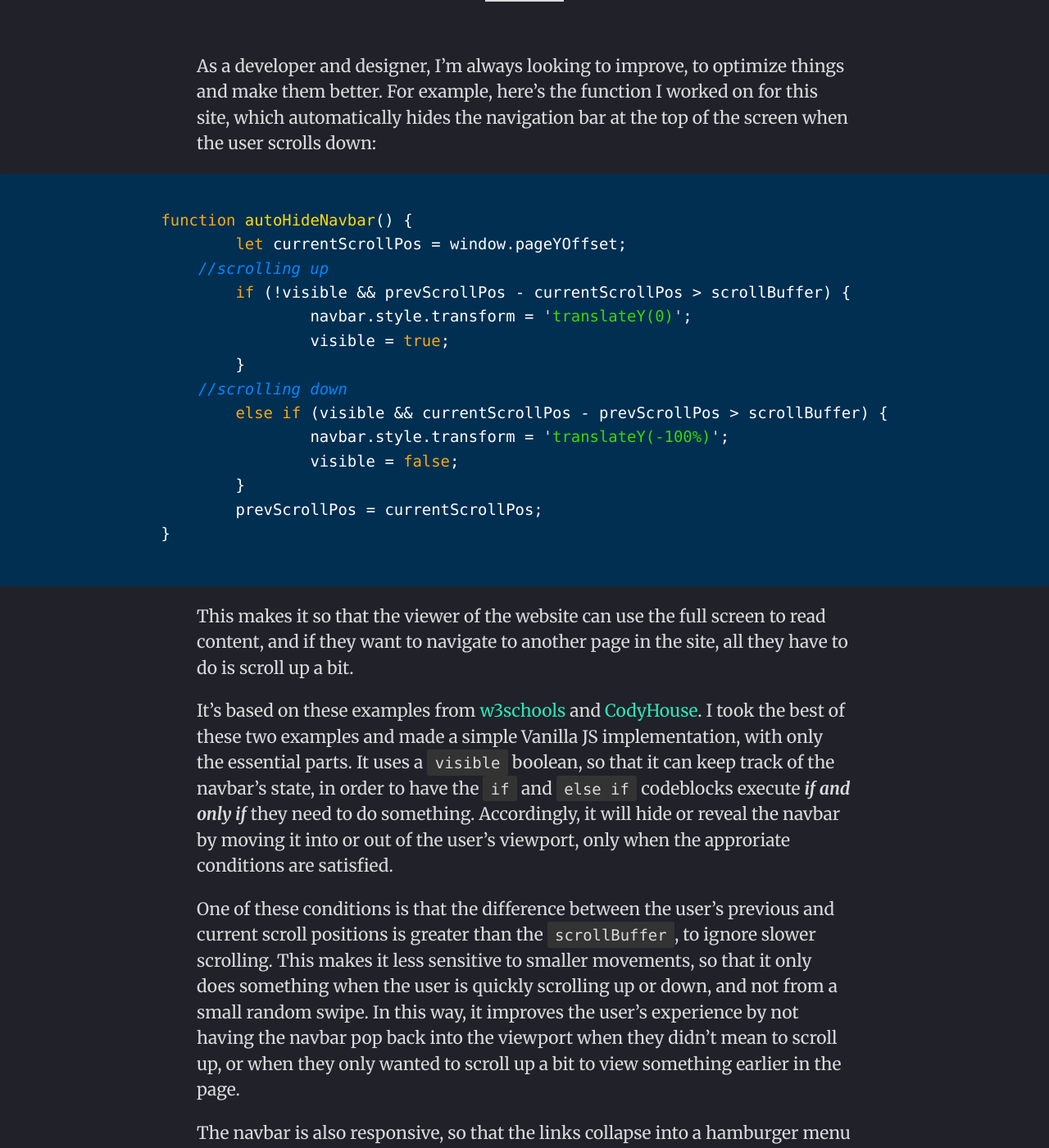
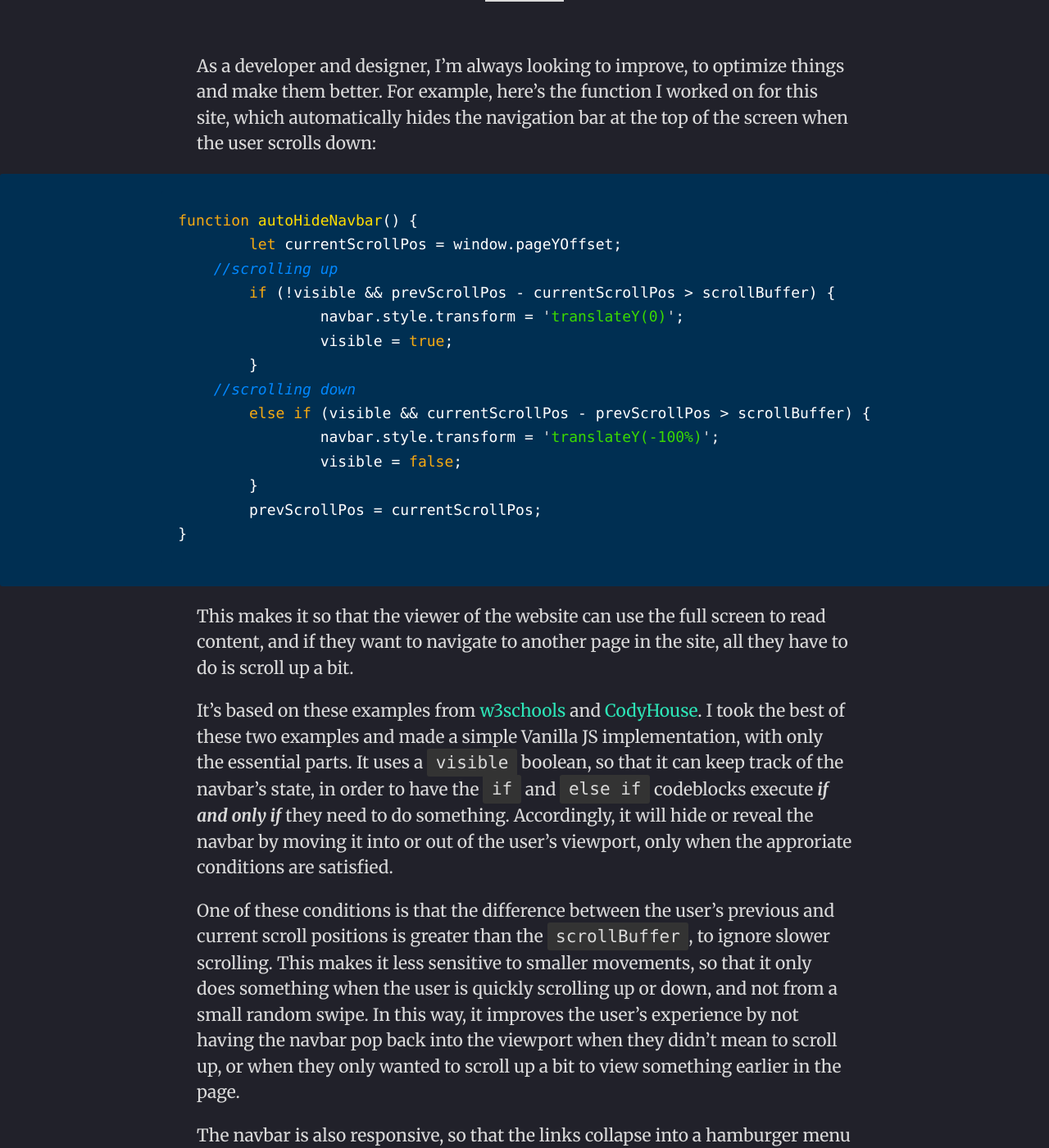
Before and after one commit to tmshkr/tmshkr.github.io, a Jekyll site: the page built from _posts/2018-09-21-simple-hiding-navbar.md, in a window 1280 px wide and 1400 px high, scrolled down 586 px. Shown: the whole window at 82% size. Built offline with Jekyll 4.4.1, drawn with Linux system fonts in a browser that asks for light colours; nearby versions of some CDN libraries.

Commit message:
Mobile optimizations

```diff
--- a/_layouts/default.html
+++ b/_layouts/default.html
@@ -8,7 +8,7 @@
   <nav id="navbar" class="drawer-closed">
     <div class="container">
       <a href="{{ site.baseurl }}/" id="navbar-title">{{ site.title }}</a>
-      <a href="#" id="indicator"><span></span></a>
+      <a tabindex="0" id="indicator"><span></span></a>
       <ul>
           <li><a href="{{ "/about" | prepend: site.baseurl }}">About</a></li>
           <li><a href="{{ site.baseurl }}/">Blog</a></li>
--- a/_sass/partials/_code.scss
+++ b/_sass/partials/_code.scss
@@ -7,7 +7,6 @@
   background-color: $grey-3;
   border-radius: 3px;
   color: $code-color;
-  font-size: .9em;
   padding: .25em .5em;
 }
 
@@ -17,7 +16,7 @@
 
 pre code {
   background-color: transparent;
-  font-size: .9em;
+  font-size: 18px;
   padding: 0;
 }
 
@@ -85,3 +84,15 @@
     right: 0.75em;
     bottom: 0.5em;
 }
+
+@media screen and (max-width:960px) {
+  .full-width pre code {
+    font-size: 1.875vw;
+  }
+}
+
+@media screen and (max-width:640px) {
+  .full-width pre code {
+    font-size: 12px;
+  }
+}
```
